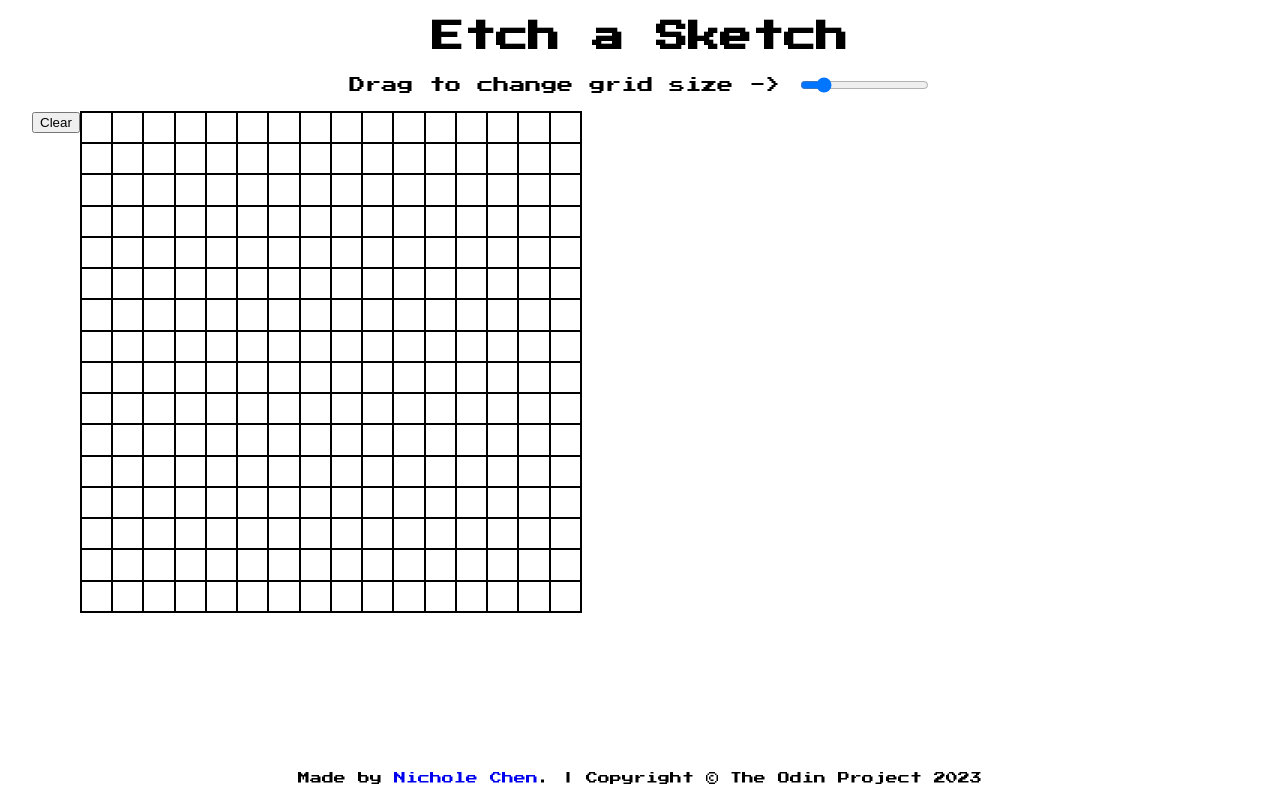
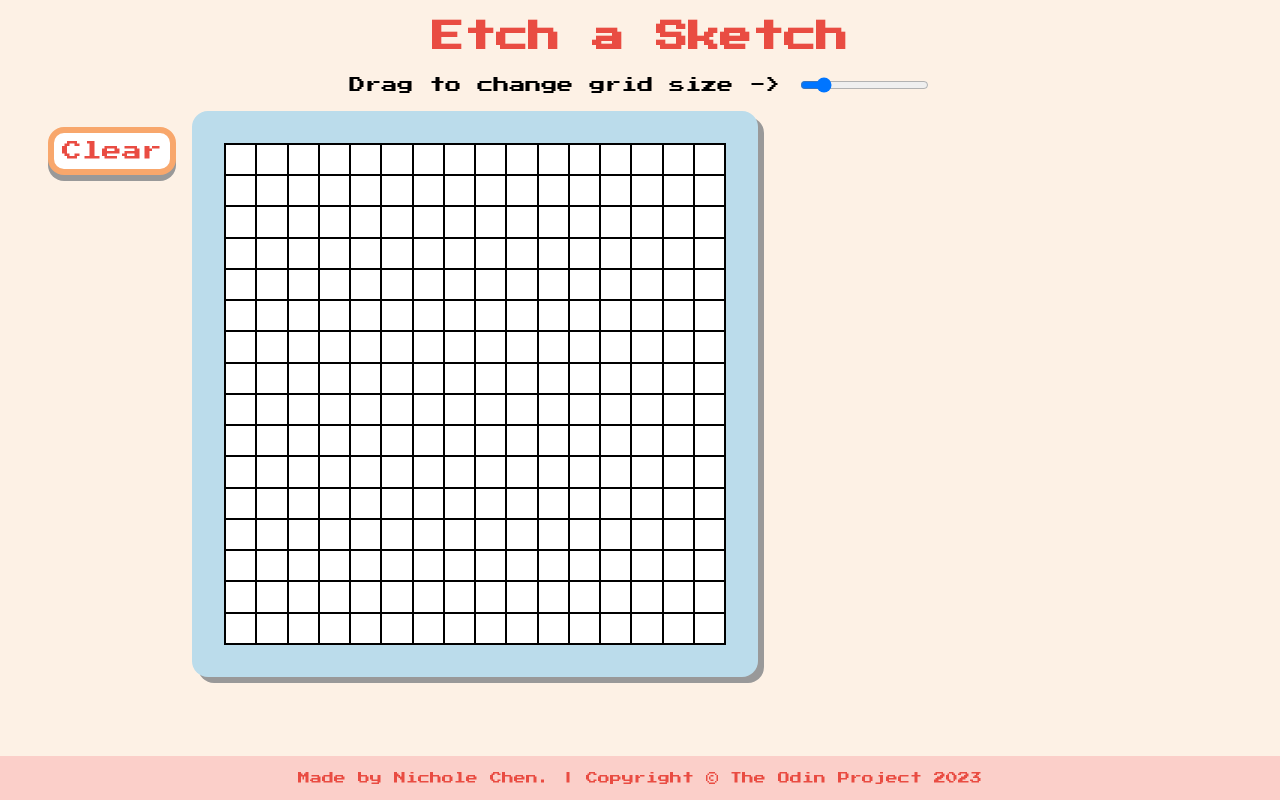
Before and after one commit to NickSchitt2510/etch-a-sketch, a plain HTML site: page index.html in a window 1280 px wide. Drawn offline with Linux system fonts and the light colour scheme.

Commit message:
Add sylte to the page

```diff
--- a/index.html
+++ b/index.html
@@ -21,7 +21,7 @@
             </section>
             <section class="down">
                 <div class="buttons">
-                    <button id="clear">Clear</button>
+                    <button class="function-btn" id="clear">Clear</button>
                 </div>
                 <div class="container" id="container">
                     <div class="canvas" id="canvas"></div>
--- a/styles.css
+++ b/styles.css
@@ -18,6 +18,11 @@ body {
 
 /* header section */
 
+header {
+    background-color: #FDF1E5;
+    color: #E94C42;
+}
+
 /* main section */
 .main {
     height: 100%;
@@ -27,10 +32,12 @@ body {
 }
 
 main {
+    background-color: #FDF1E5;
     flex: 1;
 }
 
 /* up section */
+
 
 /* down section */
 
@@ -40,20 +47,54 @@ main {
 }
 
 /* buttons section */
+button {
+    font-family: inherit;
+    cursor: pointer;
+}
 
+/* Pressed effect */
+.function-btn {
+    margin: 1rem 1rem;
+    padding: 0.5rem 0.5rem;
+    font-size: 20px;
+    font-family: inherit;
+    color: #E94C42;
+    background-color: white;
+    border: 6px solid #F8A76C;
+    border-radius: 16px;
+    box-shadow: 0 6px #999;
+}
+
+.function-btn:hover {
+    background-color: rgb(232, 230, 230);
+}
+
+.function-btn:active {
+    box-shadow: 0 4px #666;
+    transform: translateY(4px);
+}
+
+/* drawing container section */
 .outline {
-    /* border: 1px solid black; */
     box-shadow: inset 2px 2px;
 }
 
-/* drawing container section */
+.container {
+    /* border: 6px solid #C2D8B8; */
+    background-color: #bbdceb;
+    border-radius: 16px;
+    box-shadow: 6px 6px #999;
+
+}
 
 .canvas {
     display: flex;
+    margin: 2rem;
     width: 500px;
     height: 500px;
     border-right: 2px solid black;
     border-bottom: 2px solid black;
+    background-color: white;
 }
 
 .column {
@@ -75,8 +116,12 @@ main {
 footer {
     padding: 1rem;
     font-size: 12px;
+    background-color: #FBCFC9;
+    color: #E94C42;
 }
 
 a, a:hover, a:link, a:visited, a:active {
     text-decoration: none;
+    color: #E94C42;
+
 }
```
